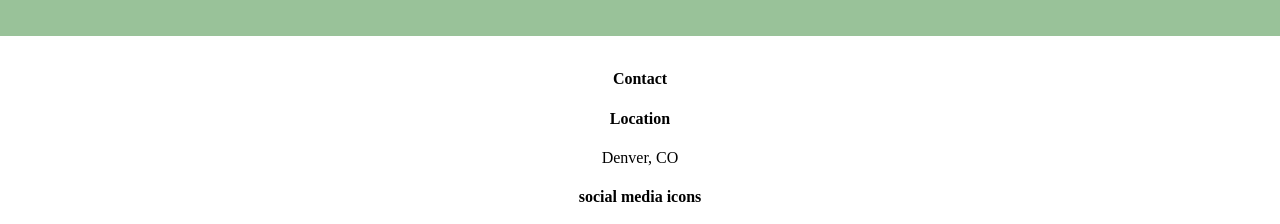
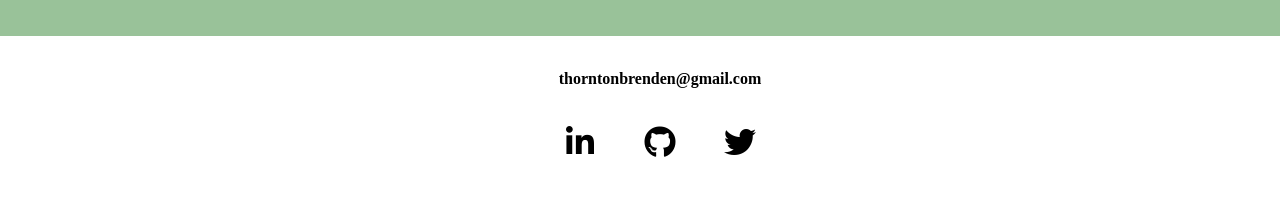
Before and after one commit to bthornton505/bt-personal-site, a React (Create React App) app in the folder bt-site/: page / in a window 1280 px wide. Shown: the part 2018-2242 px from the top of the page. After the commit the page ends 2208 px from the top, so only its background shows below. Built offline with nearby package versions, Linux system fonts and the light colour scheme.

Commit message:
added social icon links

```diff
--- a/bt-site/src/components/Footer.js
+++ b/bt-site/src/components/Footer.js
@@ -5,20 +5,22 @@ const Footer = () => {
 
   return(
     <section id="contact">
-      <Container fluid="true">
-        <Row>
-          <Col xs={6} md={4}>
-            <h4>Contact</h4>
-          </Col>
-          <Col xs={6} md={4}>
-            <h4>Location</h4>
-            <p>Denver, CO</p>
-          </Col>
-          <Col xs={6} md={4}>
-            <h4>social media icons</h4>
-          </Col>
-        </Row>
-      </Container>
+      <ul id="contact-content">
+        <li className="bt-email">
+          <h4>thorntonbrenden@gmail.com</h4>
+        </li>
+        <li className="bt-social-links">
+          <a className="social-icon" href="https://www.linkedin.com/in/brenden-thornton/">
+            <i class="fab fa-linkedin-in fa-stack fa-2x"></i>
+          </a>
+          <a className="social-icon" href="https://github.com/bthornton505">
+            <i class="fab fa-github fa-stack fa-2x"></i>
+          </a>
+          <a className="social-icon" href="https://twitter.com/ThorntonBrenden">
+            <i class="fab fa-twitter fa-stack fa-2x"></i>
+          </a>
+        </li>
+      </ul>
     </section>
   )
 }
```
